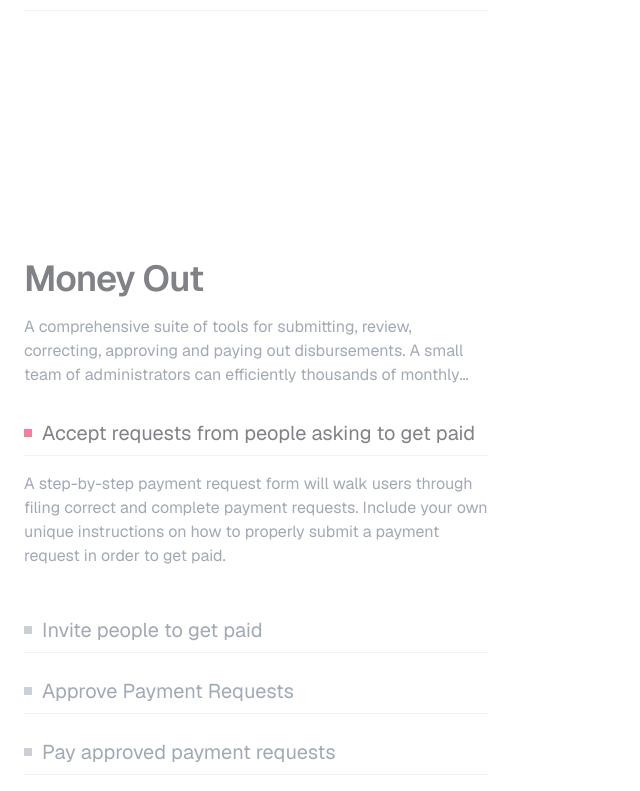
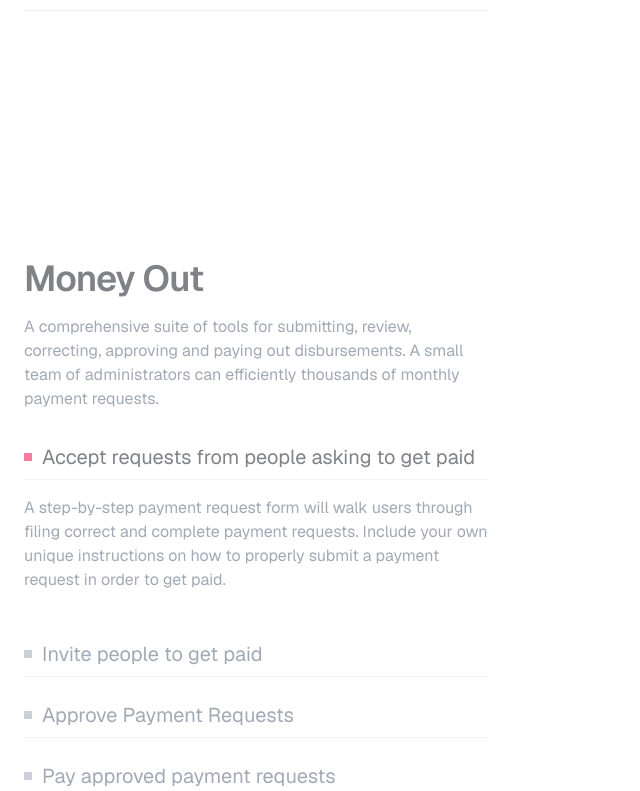
Before and after one commit to opencollective/marketing-pages, a Next.js app: page / in a window 1280 px wide. Shown: the part 2006-2797 px from the top of the page, without its empty margins (0-640 px from the left). Built offline with nearby package versions, Linux system fonts and the light colour scheme.

Commit message:
Remove line clamp

```diff
--- a/components/FeatureSection.tsx
+++ b/components/FeatureSection.tsx
@@ -112,9 +112,7 @@
           {section.title}
         </h3>
         {section.description && (
-          <p className="text-muted-foreground mb-4 line-clamp-3">
-            {section.description}
-          </p>
+          <p className="text-muted-foreground mb-4">{section.description}</p>
         )}
         <Accordion
           className="flex w-full flex-col"
```
